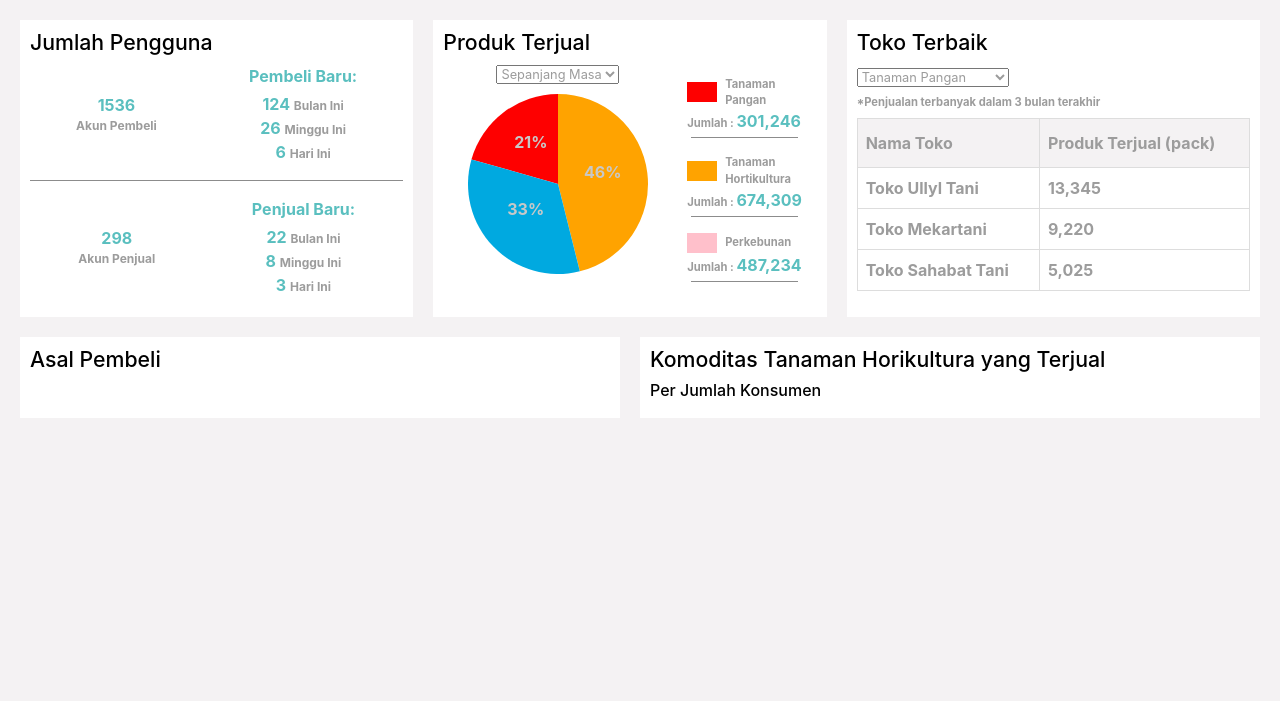
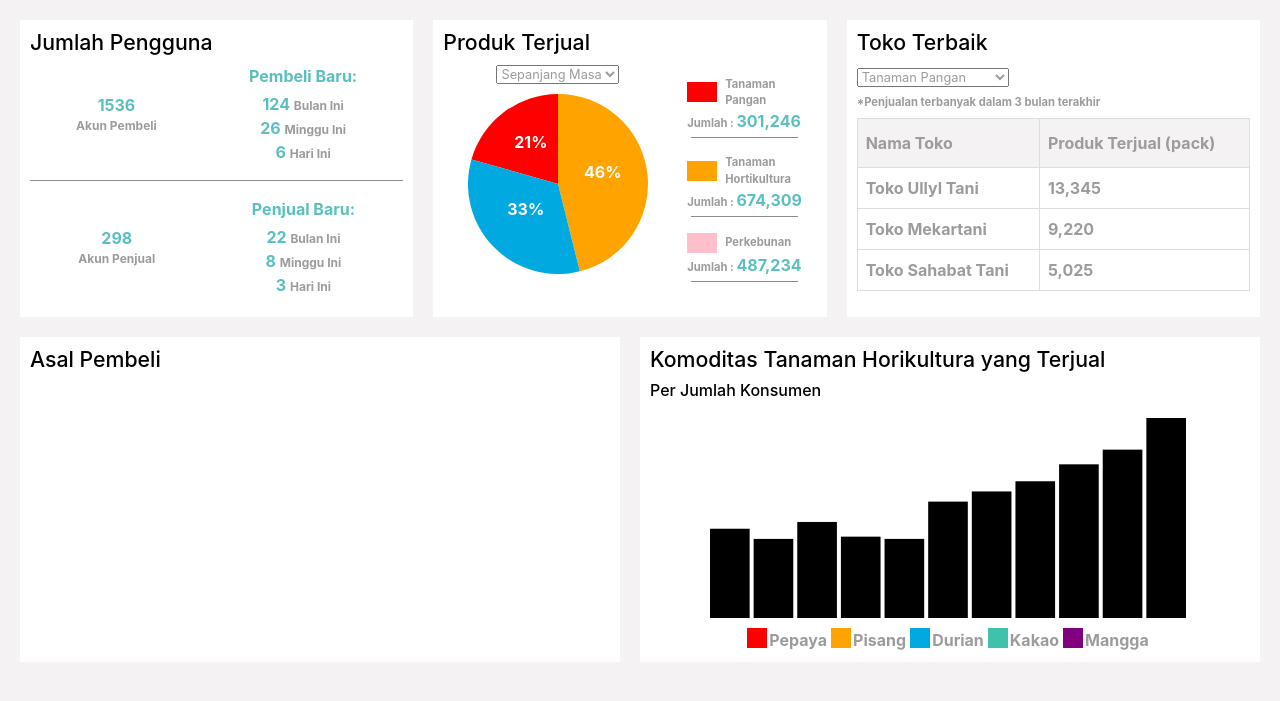
Before and after one commit to aldifirmansyah/ARGOAGRO-Web, a PHP site: page /index.html in a window 1280 px wide. Shown: the top 701 px of the page. Run offline with PHP 8.4, Linux system fonts and the light colour scheme; some libraries are stand-ins or nearby versions.

Commit message:
[ADD] Komoditas Horikultura with unfinished bar chart

```diff
--- a/index.html
+++ b/index.html
@@ -171,6 +171,36 @@
           <section>
             <h2 class="title">Komoditas Tanaman Horikultura yang Terjual</h2>
             <h2 class="title" style="font-size: 1rem;">Per Jumlah Konsumen</h2>
+            <div style="display: flex; justify-content: center;">
+              <svg id="bar-chart-svg"></svg>
+            </div>
+            <div class="bar-chart-legends">
+              <div
+                class="bar-chart-legend-color"
+                style="background: #FE0000"
+              ></div>
+              <p>Pepaya</p>
+              <div
+                class="bar-chart-legend-color"
+                style="background: #FFA300"
+              ></div>
+              <p>Pisang</p>
+              <div
+                class="bar-chart-legend-color"
+                style="background: #00A9E0"
+              ></div>
+              <p>Durian</p>
+              <div
+                class="bar-chart-legend-color"
+                style="background: #3FC1AB"
+              ></div>
+              <p>Kakao</p>
+              <div
+                class="bar-chart-legend-color"
+                style="background: purple"
+              ></div>
+              <p>Mangga</p>
+            </div>
           </section>
         </div>
       </div>
@@ -180,5 +210,6 @@
     <script type="text/javascript" src="scripts.js"></script>
     <script type="text/javascript" src="produk-terjual.js"></script>
     <script type="text/javascript" src="toko-terbaik.js"></script>
+    <script type="text/javascript" src="komoditas-hortikultura.js"></script>
   </body>
 </html>
--- /dev/null
+++ b/komoditas-hortikultura.js
@@ -0,0 +1,48 @@
+const widthBarChart = 500;
+const heightBarChart = 220;
+const marginBarChart = 10;
+const barPadding = 4;
+const hortikulturaData = [
+  { period: "Feb 2017", data: [4, 20, 15, 30, 10] },
+  { period: "Mar 2017", data: [10, 23, 7, 19, 11] },
+  { period: "Apr 2017", data: [3, 19, 17, 32, 14] },
+  { period: "Mei 2017", data: [22, 3, 19, 11, 17] },
+  { period: "Jun 2017", data: [12, 11, 9, 18, 20] },
+  { period: "Jul 2017", data: [21, 23, 9, 19, 31] },
+  { period: "Aug 2017", data: [23, 24, 12, 20, 33] },
+  { period: "Sep 2017", data: [23, 21, 15, 22, 40] },
+  { period: "Okt 2017", data: [25, 33, 19, 20, 39] },
+  { period: "Nov 2017", data: [28, 33, 24, 22, 42] },
+  { period: "Dec 2017", data: [31, 41, 30, 24, 51] }
+];
+
+function sum(arr) {
+  return arr.reduce((acc, next) => acc + next, 0);
+}
+
+const biggestDataSum = hortikulturaData.reduce((acc, next) => {
+  let total = sum(next.data);
+  if (total > acc) acc = total;
+  return acc;
+}, 0);
+
+let barWidth =
+  (widthBarChart - 2 * marginBarChart) / hortikulturaData.length - barPadding;
+let heightPerCount = (heightBarChart - 2 * marginBarChart) / biggestDataSum;
+
+let svg = d3
+  .select("#bar-chart-svg")
+  .attr("width", widthBarChart)
+  .attr("height", heightBarChart);
+
+let barChart = svg.selectAll("rect").data(hortikulturaData);
+barChart
+  .enter()
+  .append("rect")
+  .attr("x", (d, i) => (barWidth + barPadding) * i + marginBarChart)
+  .attr(
+    "y",
+    d => heightBarChart - marginBarChart - sum(d.data) * heightPerCount
+  )
+  .attr("height", d => sum(d.data) * heightPerCount)
+  .attr("width", barWidth);
--- a/produk-terjual.js
+++ b/produk-terjual.js
@@ -83,7 +83,7 @@ function setData(idx) {
     .attr("transform", function(d) {
       return "translate(" + path.centroid(d) + ")";
     })
-    .attr("fill", "#C8C8C8")
+    .attr("fill", "white")
     .style("text-anchor", "middle")
     .style("font-size", 17);
 
--- a/styles.css
+++ b/styles.css
@@ -98,3 +98,20 @@ option {
 #best-stores .table {
   margin-top: 8px;
 }
+
+.bar-chart-legends {
+  display: flex;
+  flex-direction: row;
+  justify-content: center;
+  justify-items: center;
+}
+
+.bar-chart-legend-color {
+  width: 20px;
+  height: 20px;
+  margin-right: 2px;
+}
+
+.bar-chart-legends p {
+  margin-right: 4px;
+}
```
